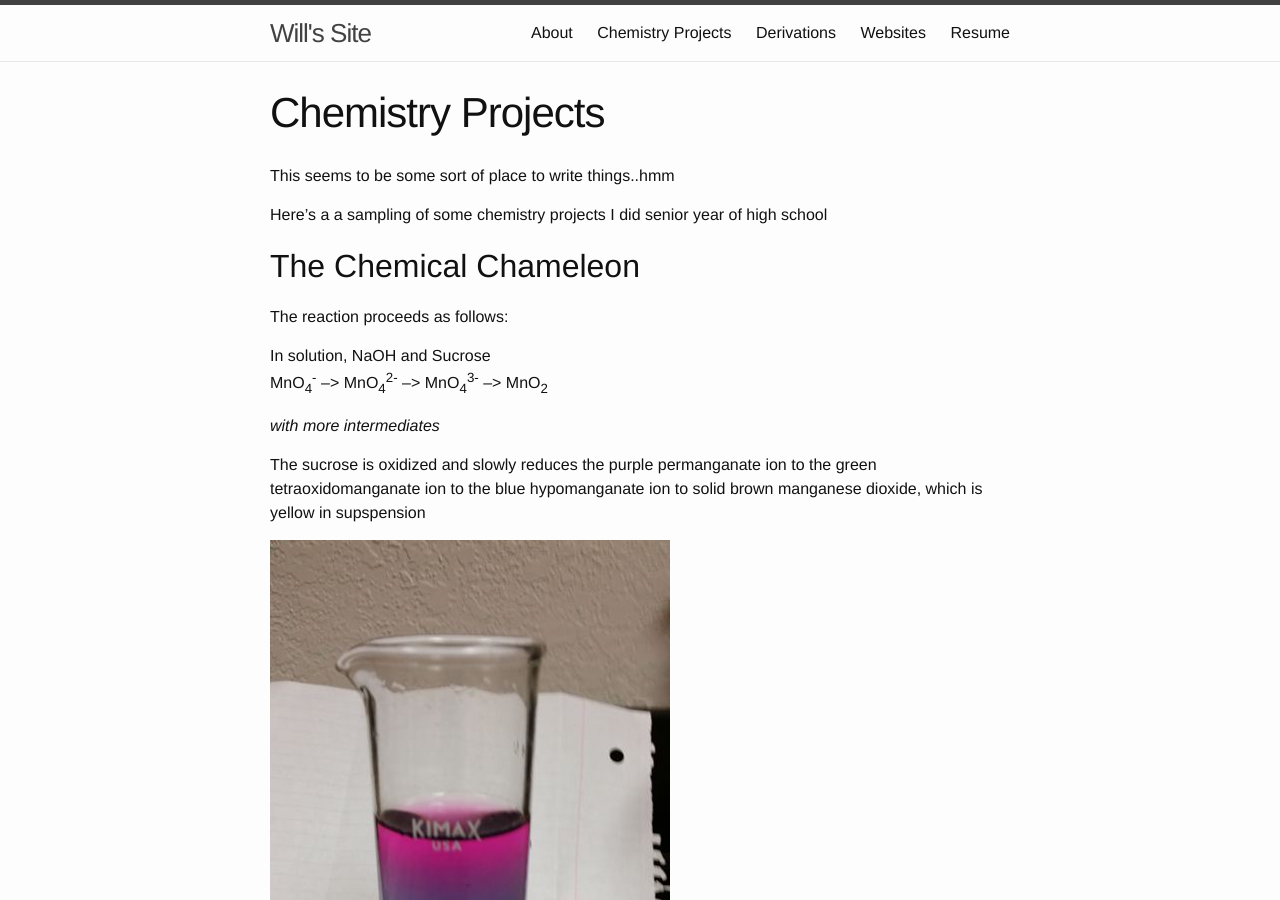
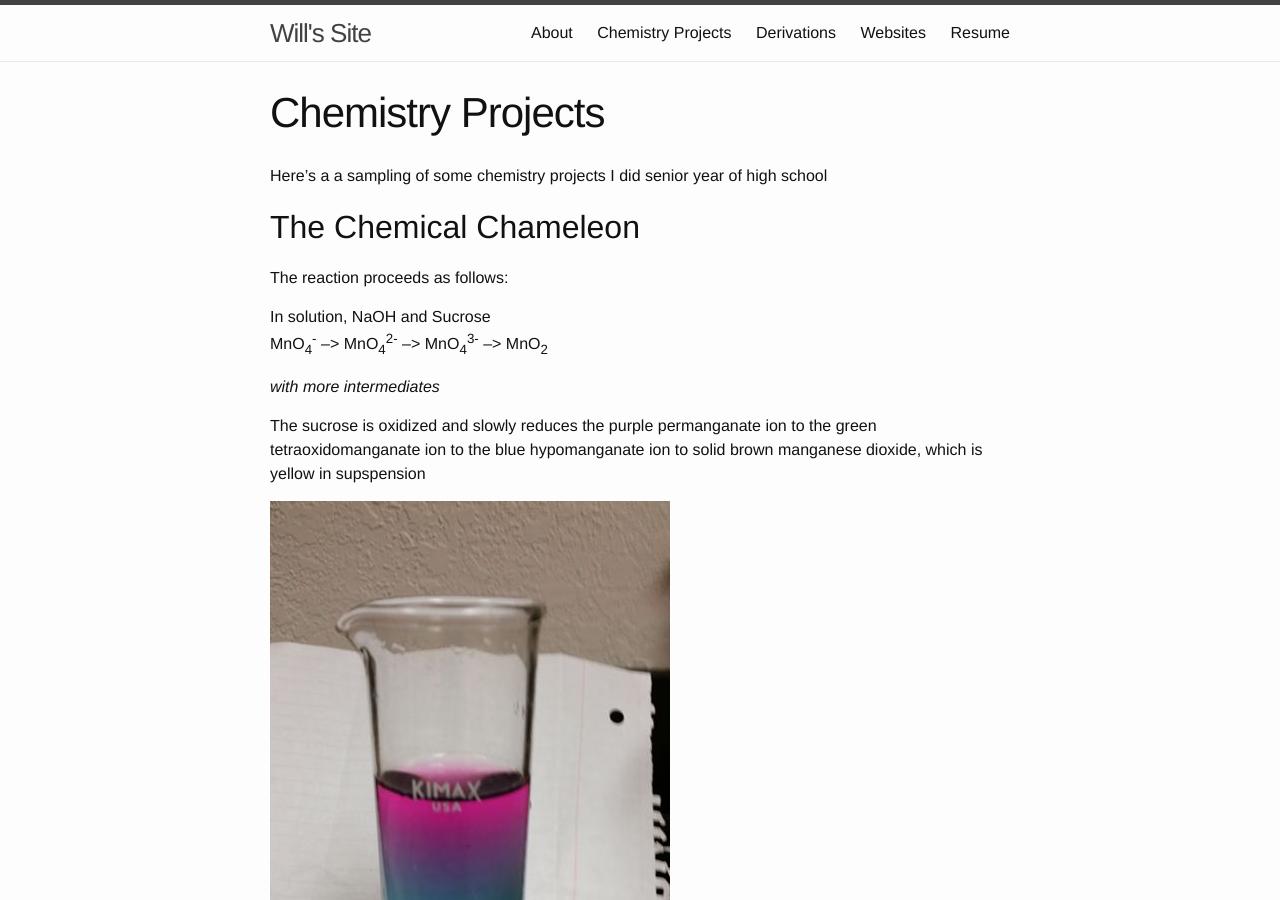
Before and after one commit to wgpierce/wgpierce.github.io, a Jekyll site: the page built from chemistry.md, in a window 1280 px wide and 900 px high. Built offline with Jekyll 4.4.1, drawn with Linux system fonts in a browser that asks for light colours; nearby versions of some CDN libraries.

Commit message:
Updated a few files

```diff
--- a/_includes/header.html
+++ b/_includes/header.html
@@ -19,7 +19,7 @@
           <a class="page-link" href="{{ page.url | prepend: site.baseurl }}">{{ page.title }}</a>
           {% endif %}
         {% endfor %}
-        <a class="page-link" href="../resources/WilliamPierceResumeS15.pdf">Resume</a>
+        <a class="page-link" href="../resources/William Pierce ResumeFall15_2.pdf">Resume</a>
       </div>
     </nav>
 
--- a/chemistry.md
+++ b/chemistry.md
@@ -3,9 +3,6 @@
 title: Chemistry Projects
 permalink: /chemistry/
 ---
-
-This seems to be some sort of place to write things..hmm
-
 
 Here's a a sampling of some chemistry projects I did senior year of high school
 
```
Also changed, not shown: 2 other files.
